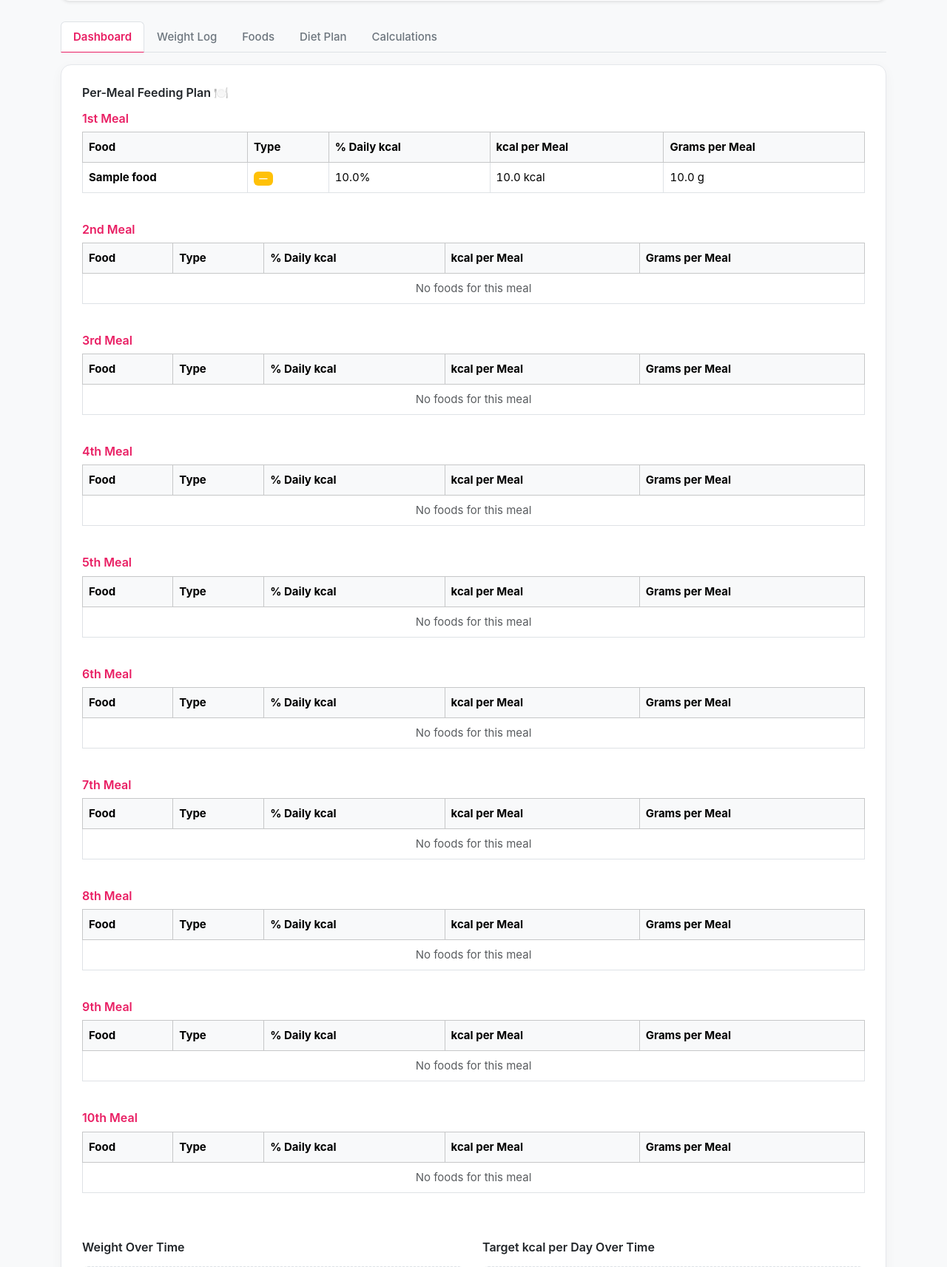
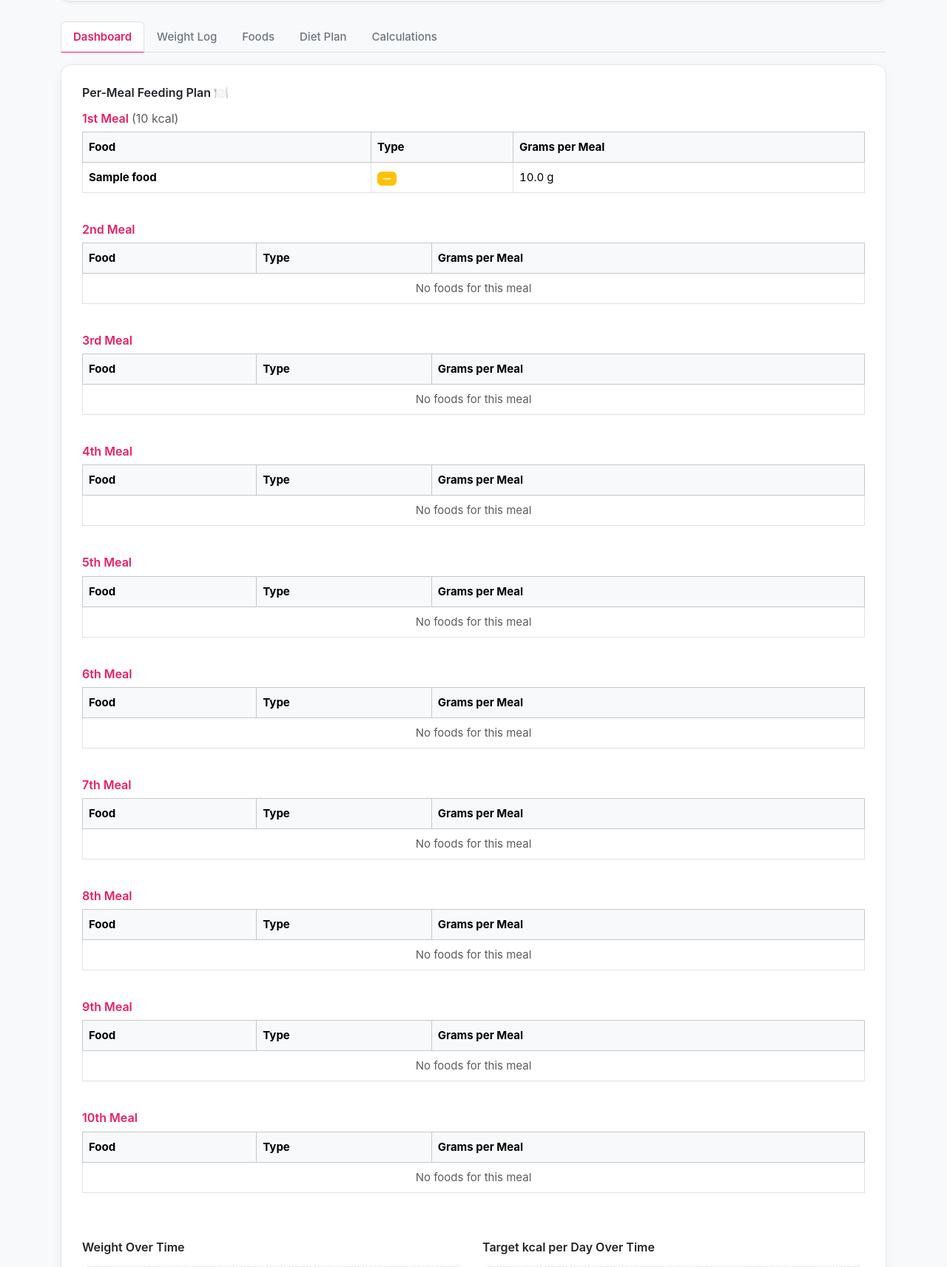
Before and after one commit to kxxxx-hi/babbu-feeder, a Flask app: template templates/index.html in a window 1280 px wide. Shown: the part 458-2171 px from the top of the page at 74% size. Run offline with Flask 3, Linux system fonts and the light colour scheme; the template is opened without the code that fills it: most values are stand-ins (such as "Sample title", 1, 10 or a date in 2020); some libraries are stand-ins or nearby versions.

Commit message:
Optimize dashboard and fix diet plan issues
Dashboard:
- Remove '% Daily kcal' and 'kcal per Meal' columns
- Sum and display total calories for each meal in header
- Simplify table to show only Food, Type, and Grams per Meal

Diet Plan Tab:
- Fix meal calories total calculation (was showing 0%, now calculates correctly)
- Fix wet/dry input: change step from 5 to 1 to allow 0% wet (100% dry)
- Fix dry percentage display to update correctly when wet is 0%
- Reorganize UI: Food Settings and Meal Settings now side-by-side (parallel layout)
- Both sections use same styling and visual hierarchy
- Meal settings only show when food total is 100%

```diff
--- a/templates/index.html
+++ b/templates/index.html
@@ -236,9 +236,14 @@
       {% else %}
       {% set meals_per_day = selected_cat.meals_per_day|default(3)|int %}
       {% for meal_num in range(1, meals_per_day + 1) %}
+      {% set meal_items = per_meal|selectattr("meal_num", "equalto", meal_num)|list %}
+      {% set meal_total_kcal = meal_items|sum(attribute='kcal_meal') %}
       <div class="mb-4">
         <h6 class="mb-2" style="color: #e91e63; font-size: 1rem; font-weight: 600;">
           {% if meal_num == 1 %}1st{% elif meal_num == 2 %}2nd{% elif meal_num == 3 %}3rd{% else %}{{ meal_num }}th{% endif %} Meal
+          {% if meal_total_kcal > 0 %}
+          <span class="text-muted" style="font-weight: normal;">({{ "%.0f"|format(meal_total_kcal) }} kcal)</span>
+          {% endif %}
         </h6>
         <div class="table-responsive">
           <table class="table table-sm table-bordered">
@@ -246,14 +251,13 @@
               <tr>
                 <th>Food</th>
                 <th>Type</th>
-                <th>% Daily kcal</th>
-                <th>kcal per Meal</th>
                 <th>Grams per Meal</th>
               </tr>
             </thead>
             <tbody>
-            {% for r in per_meal %}
-              {% if r.meal_num == meal_num %}
+            {% set meal_items = per_meal|selectattr("meal_num", "equalto", meal_num)|list %}
+            {% set meal_total_kcal = meal_items|sum(attribute='kcal_meal') %}
+            {% for r in meal_items %}
               <tr>
                 <td><strong>{{ r.Food }}</strong></td>
                 <td>
@@ -265,15 +269,11 @@
                     <span class="badge bg-warning">—</span>
                   {% endif %}
                 </td>
-                <td class="kmono">{{ "%.1f"|format(r.pct) }}%</td>
-                <td class="kmono">{{ "%.1f"|format(r.kcal_meal) }} kcal</td>
                 <td class="kmono">{{ "%.1f"|format(r.grams_per_meal) if r.grams_per_meal is not none else "—" }} g</td>
               </tr>
-              {% endif %}
             {% endfor %}
-            {% set meal_items = per_meal|selectattr("meal_num", "equalto", meal_num)|list %}
             {% if meal_items|length == 0 %}
-              <tr><td colspan="5" class="text-muted text-center">No foods for this meal</td></tr>
+              <tr><td colspan="3" class="text-muted text-center">No foods for this meal</td></tr>
             {% endif %}
             </tbody>
           </table>
@@ -453,14 +453,20 @@
         <input type="hidden" name="action" value="save_diet">
         <input type="hidden" name="cat_id" value="{{ cat_id }}">
         <input type="hidden" name="current_tab" value="diet">
+        {% if foods|length > 0 %}
+        <div class="row g-3">
+          <!-- Food Settings Column -->
+          <div class="col-md-6">
+            <div class="p-3" style="background: #fff5f5; border-radius: 8px; border: 1px solid #ffe0e0;">
+              <h6 class="mb-3" style="color: #e91e63;">Food Settings 🍖</h6>
               <div class="table-responsive">
-          <table class="table table-sm">
+                <table class="table table-sm mb-0">
                   <thead>
                     <tr>
                       <th>Food</th>
                       <th>Type</th>
-                <th style="max-width:200px;">Percentage of Daily kcal (%)</th>
-                <th>Recommended (g/day)</th>
+                      <th style="max-width:100px;">% Daily kcal</th>
+                      <th>g/day</th>
                     </tr>
                   </thead>
                   <tbody>
@@ -482,7 +488,7 @@
                                data-food-id="{{ f.id }}" data-kcal-per-kg="{{ f.kcal_per_kg or 0 }}"
                                {% if total_pct == 100 %}disabled{% endif %} required>
                       </td>
-                <td class="kmono grams-recommendation" data-food-id="{{ f.id }}">
+                      <td class="kmono grams-recommendation small" data-food-id="{{ f.id }}">
                         {% if grams_recommendations.get(f.id) %}
                           {{ "%.1f"|format(grams_recommendations.get(f.id)) }} g
                         {% else %}
@@ -491,15 +497,11 @@
                       </td>
                     </tr>
                   {% endfor %}
-            {% if foods|length == 0 %}
-              <tr><td colspan="4" class="text-muted">Please add foods first before creating a diet plan</td></tr>
-            {% endif %}
                   </tbody>
                 </table>
               </div>
-        {% if foods|length > 0 %}
-        <div class="mt-4">
-          <p>Total: <strong class="kmono" id="diet-total-pct" style="font-size: 1.1rem;">{{ total_pct|int }}%</strong>
+              <div class="mt-3">
+                <p class="mb-0">Total: <strong class="kmono" id="diet-total-pct" style="font-size: 1.1rem;">{{ total_pct|int }}%</strong>
                 <span id="diet-total-status">
                   {% if total_pct != 100 %}
                     <span class="text-danger">(must be exactly 100%)</span>
@@ -509,11 +511,14 @@
                 </span>
                 </p>
               </div>
+            </div>
+          </div>
 
-        <!-- Meal-Level Controls -->
+          <!-- Meal Settings Column -->
           {% set meals_per_day = selected_cat.meals_per_day|default(3)|int %}
           {% if total_pct == 100 %}
-        <div class="mt-4 p-3" style="background: #fff5f5; border-radius: 8px; border: 1px solid #ffe0e0;">
+          <div class="col-md-6">
+            <div class="p-3" style="background: #fff5f5; border-radius: 8px; border: 1px solid #ffe0e0;">
               <h6 class="mb-3" style="color: #e91e63;">Meal Settings 🍽️</h6>
 
               <!-- Calories per Meal -->
@@ -522,7 +527,7 @@
                 <p class="text-muted small mb-2">Distribute daily calories across meals. Total must equal 100%.</p>
                 <div class="row g-2">
                   {% for meal_num in range(1, meals_per_day + 1) %}
-              <div class="col-md-3">
+                  <div class="col-md-4">
                     <label class="form-label small">
                       {% if meal_num == 1 %}1st{% elif meal_num == 2 %}2nd{% elif meal_num == 3 %}3rd{% else %}{{ meal_num }}th{% endif %} Meal
                     </label>
@@ -537,7 +542,7 @@
                   {% endfor %}
                 </div>
                 <p class="mt-2 mb-0">
-              <small>Meal Calories Total: <strong class="kmono" id="meal-kcal-total">{{ meals_per_day * (100 / meals_per_day)|round|int }}%</strong></small>
+                  <small>Meal Calories Total: <strong class="kmono" id="meal-kcal-total">0%</strong></small>
                 </p>
               </div>
 
@@ -547,7 +552,7 @@
                 <p class="text-muted small mb-2">Set the proportion of wet food for each meal. Remaining is dry food.</p>
                 <div class="row g-2">
                   {% for meal_num in range(1, meals_per_day + 1) %}
-              <div class="col-md-3">
+                  <div class="col-md-4">
                     <label class="form-label small">
                       {% if meal_num == 1 %}1st{% elif meal_num == 2 %}2nd{% elif meal_num == 3 %}3rd{% else %}{{ meal_num }}th{% endif %} Meal
                     </label>
@@ -555,7 +560,7 @@
                       <input type="number" class="form-control meal-wet-input"
                              name="meal_wet_{{ meal_num }}"
                              value="{% if meal_settings and meal_settings.get('meal_wet', {}).get(meal_num|string) %}{{ meal_settings.get('meal_wet', {}).get(meal_num|string) }}{% else %}50{% endif %}"
-                         min="0" max="100" step="5"
+                             min="0" max="100" step="1"
                              {% if total_pct == 100 %}disabled{% endif %}>
                       <span class="input-group-text">% wet</span>
                     </div>
@@ -567,11 +572,22 @@
                 </div>
               </div>
             </div>
+          </div>
+          {% else %}
+          <div class="col-md-6">
+            <div class="p-3" style="background: #f8f9fa; border-radius: 8px; border: 1px solid #dee2e6;">
+              <h6 class="mb-3" style="color: #6c757d;">Meal Settings 🍽️</h6>
+              <p class="text-muted mb-0 small">Complete food settings (100%) to configure meal settings</p>
+            </div>
+          </div>
           {% endif %}
+        </div>
 
         <div class="mt-3">
           <button type="submit" id="save-diet-btn" class="btn btn-primary" {% if total_pct == 100 %}style="display: none;"{% endif %}>Save Diet Plan</button>
         </div>
+        {% else %}
+        <div class="text-muted">Please add foods first before creating a diet plan</div>
         {% endif %}
       </form>
     </div>
@@ -917,14 +933,15 @@ function updateMealKcalTotal() {
   const mealKcalInputs = document.querySelectorAll('.meal-kcal-input');
   let total = 0;
   mealKcalInputs.forEach(function(input) {
-    if (!input.disabled) {
-      total += parseFloat(input.value) || 0;
+    const value = parseFloat(input.value);
+    if (!isNaN(value)) {
+      total += value;
     }
   });
   const totalElement = document.getElementById('meal-kcal-total');
   if (totalElement) {
     totalElement.textContent = Math.round(total) + '%';
-    if (total === 100) {
+    if (Math.abs(total - 100) < 0.1) {
       totalElement.style.color = '#28a745';
     } else {
       totalElement.style.color = '#dc3545';
@@ -937,33 +954,33 @@ function updateMealKcalTotal() {
   // Update dry food percentage when wet food changes
   const mealWetInputs = document.querySelectorAll('.meal-wet-input');
   mealWetInputs.forEach(function(input) {
-    input.addEventListener('input', function() {
-      if (!this.disabled) {
-        const mealNum = this.name.match(/\d+/)[0];
-        const wetPct = parseFloat(this.value) || 0;
-        const dryPct = 100 - wetPct;
+    function updateDryPct() {
+      const mealNum = input.name.match(/\d+/)[0];
+      const wetPct = parseFloat(input.value);
+      // Handle NaN and ensure value is between 0 and 100
+      const validWetPct = isNaN(wetPct) ? 0 : Math.max(0, Math.min(100, wetPct));
+      const dryPct = 100 - validWetPct;
       const dryElement = document.getElementById('meal-dry-' + mealNum);
       if (dryElement) {
         dryElement.textContent = Math.round(dryPct) + '%';
       }
     }
-    });
+
+    input.addEventListener('input', updateDryPct);
+    input.addEventListener('change', updateDryPct);
 
     // Initialize dry percentage on load
-    const mealNum = input.name.match(/\d+/)[0];
-    const wetPct = parseFloat(input.value) || 0;
-    const dryPct = 100 - wetPct;
-    const dryElement = document.getElementById('meal-dry-' + mealNum);
-    if (dryElement) {
-      dryElement.textContent = Math.round(dryPct) + '%';
-    }
+    updateDryPct();
   });
 
   // Initialize meal kcal total
   const mealKcalInputs = document.querySelectorAll('.meal-kcal-input');
   mealKcalInputs.forEach(function(input) {
     input.addEventListener('input', updateMealKcalTotal);
+    input.addEventListener('change', updateMealKcalTotal);
   });
+
+  // Calculate initial total on page load
   updateMealKcalTotal();
 })();
 </script>
```
Lines whose indentation alone changed are shown as unchanged.
